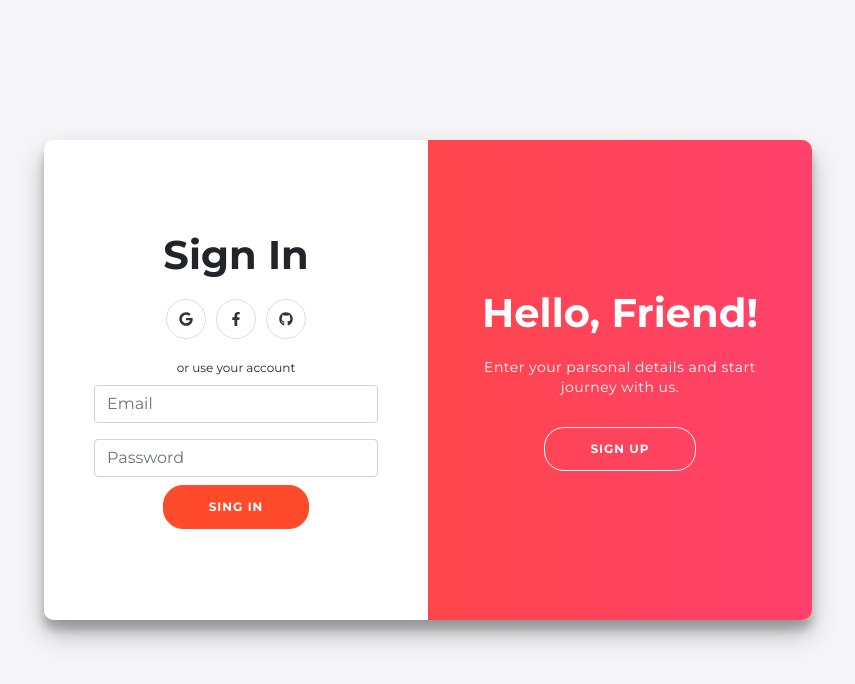
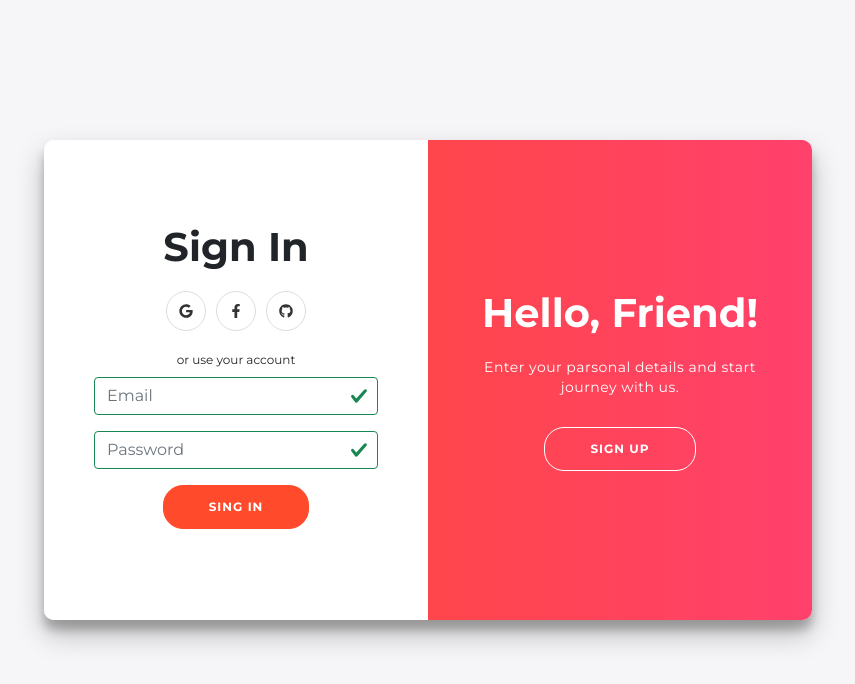
Before and after one commit to mohammad468/login-form-2, a React (Create React App) app: page / in a window 1280 px wide. Shown: the top 684 px of the page, without its empty margins (212-1067 px from the left). Built offline with nearby package versions, Linux system fonts and the light colour scheme.

Commit message:
complete login

```diff
--- a/src/components/Login.jsx
+++ b/src/components/Login.jsx
@@ -11,7 +11,9 @@ const Login = () => {
 
   return (
     <div
-      className={singUp > 0 ? "container right-panel-active" : "container"}
+      className={
+        singUp > 0 ? "container py-5 right-panel-active" : "container py-5"
+      }
       id="container"
     >
       <div className="form-container sing-up-container">
@@ -50,6 +52,7 @@ const Login = () => {
           onSubmit={(values, { setSubmitting }) => {
             setTimeout(() => {
               alert(JSON.stringify(values, null, 2));
+              console.log(JSON.stringify(values, null, 2));
               setSubmitting(false);
             }, 400);
           }}
@@ -64,7 +67,7 @@ const Login = () => {
             isSubmitting,
             /* and other goodies */
           }) => (
-            <form onSubmit={handleSubmit} action="">
+            <form onSubmit={handleSubmit} className="py-3" action="">
               <h1>Create Account</h1>
               <div className="social-container">
                 <a href="" className="social">
@@ -84,7 +87,9 @@ const Login = () => {
                 name="name"
                 placeholder="Name"
                 className={
-                  errors.name ? errors.invalidClass : "form-control is-valid"
+                  errors.name && touched.name && errors.name
+                    ? errors.invalidClass
+                    : "form-control is-valid"
                 }
                 onChange={handleChange}
                 onBlur={handleBlur}
@@ -100,14 +105,16 @@ const Login = () => {
                 onBlur={handleBlur}
                 value={values.email}
                 className={
-                  errors.email ? errors.invalidClass : "form-control is-valid"
+                  errors.email && touched.email && errors.email
+                    ? errors.invalidClass
+                    : "form-control is-valid"
                 }
               />
               {errors.email && touched.email && errors.email}
               {/* // !password */}
               <input
                 className={
-                  errors.password
+                  errors.password && touched.password && errors.password
                     ? errors.invalidClass
                     : "form-control is-valid"
                 }
@@ -119,7 +126,7 @@ const Login = () => {
                 value={values.password}
               />
               {errors.password && touched.password && errors.password}
-              <button type="submit" className="mt-2" disabled={isSubmitting}>
+              <button type="submit" className="my-2" disabled={isSubmitting}>
                 Sing Up
               </button>
             </form>
@@ -133,16 +140,27 @@ const Login = () => {
             const errors = {};
             if (!values.email) {
               errors.email = "Required";
+              errors.invalidClass = "is-invalid";
             } else if (
               !/^[A-Z0-9._%+-]+@[A-Z0-9.-]+\.[A-Z]{2,}$/i.test(values.email)
             ) {
               errors.email = "Invalid email address";
+              errors.invalidClass = "is-invalid";
+            }
+            if (!values.password) {
+              errors.password = "Required";
+              errors.invalidClass = "form-control is-invalid";
+            }
+            if (values.password.length < 3 && values.password.length > 0) {
+              errors.password = "is short";
+              errors.invalidClass = "form-control is-invalid";
             }
             return errors;
           }}
           onSubmit={(values, { setSubmitting }) => {
             setTimeout(() => {
               alert(JSON.stringify(values, null, 2));
+              console.log(JSON.stringify(values, null, 2));
               setSubmitting(false);
             }, 400);
           }}
@@ -172,20 +190,34 @@ const Login = () => {
               </div>
               <span>or use your account</span>
               <input
-                className="form-control"
-                placeholder="Email"
                 type="email"
                 name="email"
+                placeholder="Email"
                 onChange={handleChange}
                 onBlur={handleBlur}
                 value={values.email}
+                className={
+                  errors.email && touched.email && errors.email
+                    ? errors.invalidClass
+                    : "form-control is-valid"
+                }
               />
+              {errors.email && touched.email && errors.email}
               <input
+                className={
+                  errors.password && touched.password && errors.password
+                    ? errors.invalidClass
+                    : "form-control is-valid"
+                }
+                placeholder="Password"
                 type="password"
-                className="form-control"
-                placeholder="Password"
+                name="password"
+                onChange={handleChange}
+                onBlur={handleBlur}
+                value={values.password}
               />
-              <button>Sing In</button>
+              {errors.password && touched.password && errors.password}
+              <button className="my-2">Sing In</button>
             </form>
           )}
         </Formik>
```
